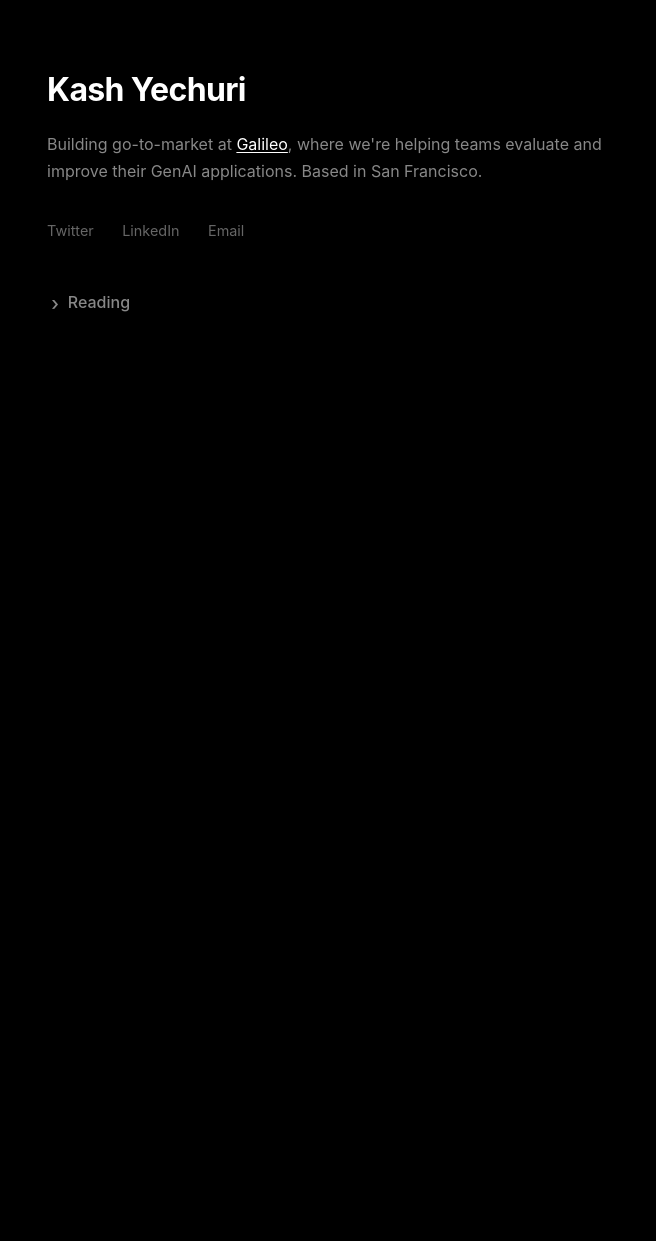
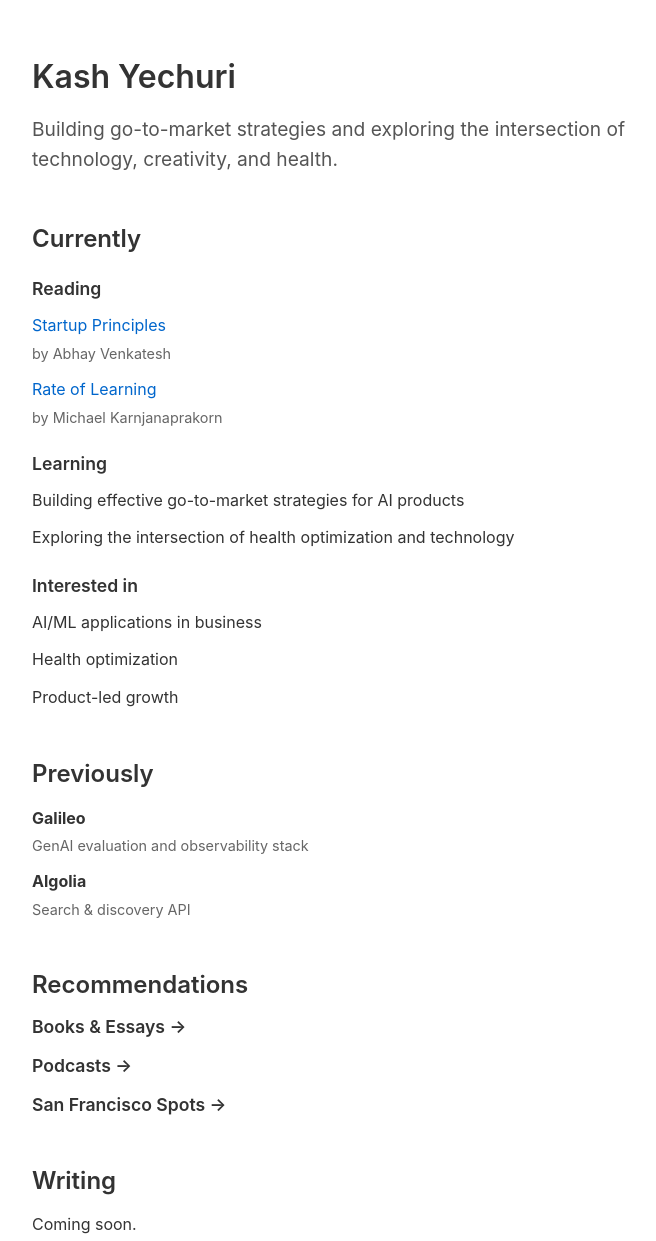
Before and after one commit to kashyechuri/kashyechuri.github.io, a website: page index.html in a window 1280 px wide. Shown: the top 1241 px of the page, without its empty margins (268-924 px from the left). Before the commit the page ends 800 px from the top, so only its background shows below. Drawn offline with Linux system fonts and the light colour scheme.

Commit message:
Implement new website layout with recommendations pages

```diff
--- a/index.html
+++ b/index.html
@@ -11,59 +11,72 @@
     <main>
         <header>
             <h1>Kash Yechuri</h1>
-            <p class="bio">Building go-to-market at <a href="https://galileo.ai" target="_blank">Galileo</a>, where we're helping teams evaluate and improve their GenAI applications. Based in San Francisco.</p>
-
-            <nav class="social-links">
-                <a href="https://twitter.com/kashyechuri" target="_blank">Twitter</a>
-                <a href="https://linkedin.com/in/kashyapyechuri" target="_blank">LinkedIn</a>
-                <a href="mailto:kashyap.y@email.com">Email</a>
-            </nav>
+            <p class="tagline">Building go-to-market strategies and exploring the intersection of technology, creativity, and health.</p>
         </header>
 
-        <section class="content-sections">
-            <div class="section-header">
-                <a href="#" class="section-toggle reading-toggle">
-                    <span class="arrow">›</span>
-                    Reading
-                </a>
-            </div>
+        <section class="currently">
+            <h2>Currently</h2>
 
-            <div class="section-content reading-list" style="display: none;">
+            <h3>Reading</h3>
             <ul>
                 <li>
                     <a href="https://docs.google.com/document/d/1QFR3scxuGSY848qA7JDYEHI2uVB7f5nzIj_jIH7ihZQ/edit?tab=t.0" target="_blank">Startup Principles</a>
                     <span class="author">by Abhay Venkatesh</span>
                 </li>
                 <li>
-                        <a href="https://justinmares.substack.com/p/the-great-american-poisoning" target="_blank">The Great American Poisoning</a>
-                        <span class="author">by Justin Mares</span>
-                    </li>
-                    <li>
-                        <a href="https://www.shaanpuri.com/essays/triangle-of-talent" target="_blank">Triangle of Talent</a>
-                        <span class="author">by Shaan Puri</span>
-                    </li>
-                    <li>
-                        <a href="https://www.shaanpuri.com/hof/mrbeast-memo" target="_blank">Leaked Memo</a>
-                        <span class="author">by Mr. Beast</span>
-                    </li>
-                    <li>
                     <a href="https://mikekarnj.com/posts/rate-of-learning" target="_blank">Rate of Learning</a>
                     <span class="author">by Michael Karnjanaprakorn</span>
                 </li>
             </ul>
-            </div>
+
+            <h3>Learning</h3>
+            <ul>
+                <li>Building effective go-to-market strategies for AI products</li>
+                <li>Exploring the intersection of health optimization and technology</li>
+            </ul>
+
+            <h3>Interested in</h3>
+            <ul>
+                <li>AI/ML applications in business</li>
+                <li>Health optimization</li>
+                <li>Product-led growth</li>
+            </ul>
         </section>
+
+        <section class="previously">
+            <h2>Previously</h2>
+            <ul>
+                <li>
+                    <strong>Galileo</strong>
+                    <span class="description">GenAI evaluation and observability stack</span>
+                </li>
+                <li>
+                    <strong>Algolia</strong>
+                    <span class="description">Search & discovery API</span>
+                </li>
+            </ul>
+        </section>
+
+        <section class="recommendations">
+            <h2>Recommendations</h2>
+
+            <h3><a href="/books.html">Books & Essays →</a></h3>
+            <h3><a href="/podcasts.html">Podcasts →</a></h3>
+            <h3><a href="/sf-spots.html">San Francisco Spots →</a></h3>
+        </section>
+
+        <section class="writing">
+            <h2>Writing</h2>
+            <p>Coming soon.</p>
+        </section>
+
+        <footer>
+            <nav class="social-links">
+                <a href="https://twitter.com/kashyechuri" target="_blank">Twitter</a>
+                <a href="https://linkedin.com/in/kashyapyechuri" target="_blank">LinkedIn</a>
+                <a href="mailto:kashyap.y@email.com">Email</a>
+            </nav>
+        </footer>
     </main>
-
-    <script>
-        document.querySelectorAll('.section-toggle').forEach(toggle => {
-            toggle.addEventListener('click', function(e) {
-                e.preventDefault();
-                const sectionContent = this.parentElement.nextElementSibling;
-                sectionContent.style.display = sectionContent.style.display === 'none' ? 'block' : 'none';
-                this.classList.toggle('active');
-            });
-        });
-    </script>
 </body>
 </html>
--- a/styles.css
+++ b/styles.css
@@ -1,173 +1,142 @@
-* {
-    margin: 0;
-    padding: 0;
-    box-sizing: border-box;
+/* Base styles */
+:root {
+    --text-color: #333;
+    --link-color: #0066cc;
+    --background-color: #ffffff;
+    --border-color: #eaeaea;
+    --spacing-unit: 1.5rem;
 }
 
 body {
     font-family: -apple-system, BlinkMacSystemFont, "Segoe UI", Roboto, Helvetica, Arial, sans-serif;
-    background-color: #000;
-    color: #fff;
     line-height: 1.6;
-    min-height: 100vh;
-    padding: 2rem;
+    color: var(--text-color);
+    background-color: var(--background-color);
+    margin: 0;
+    padding: 0;
 }
 
 main {
-    max-width: 650px;
-    width: 100%;
+    max-width: 680px;
     margin: 0 auto;
-    padding: 2rem 0;
+    padding: var(--spacing-unit);
 }
 
+/* Typography */
+h1, h2, h3 {
+    font-weight: 600;
+    line-height: 1.3;
+}
+
+h1 {
+    font-size: 2rem;
+    margin: 2rem 0 1rem;
+}
+
+h2 {
+    font-size: 1.5rem;
+    margin: 2.5rem 0 1rem;
+}
+
+h3 {
+    font-size: 1.1rem;
+    margin: 1.5rem 0 0.75rem;
+}
+
+p {
+    margin: 0 0 var(--spacing-unit);
+}
+
+/* Links */
+a {
+    color: var(--link-color);
+    text-decoration: none;
+}
+
+a:hover {
+    text-decoration: underline;
+}
+
+/* Header */
 header {
     margin-bottom: 3rem;
 }
 
-h1 {
-    font-size: 2rem;
-    font-weight: 700;
-    margin-bottom: 1rem;
-    letter-spacing: -0.02em;
+.tagline {
+    font-size: 1.2rem;
+    color: #555;
+    margin: 1rem 0 2rem;
 }
 
-h2 {
-    font-size: 1.5rem;
-    margin-bottom: 1rem;
-    margin-top: 2rem;
+/* Sections */
+section {
+    margin-bottom: 3rem;
 }
 
-.bio {
-    font-size: 1rem;
-    color: #888;
-    max-width: 580px;
-    line-height: 1.7;
-    margin-bottom: 1.5rem;
+/* Lists */
+ul {
+    list-style: none;
+    padding: 0;
+    margin: 0 0 var(--spacing-unit);
 }
 
-.bio a {
-    color: #fff;
-    text-decoration: underline;
-    text-decoration-thickness: 1px;
-    text-underline-offset: 2px;
-    transition: opacity 0.2s ease;
+li {
+    margin-bottom: 0.75rem;
 }
 
-.bio a:hover {
-    opacity: 0.8;
+.author, .description {
+    display: block;
+    font-size: 0.9rem;
+    color: #666;
+    margin-top: 0.2rem;
+}
+
+/* Previously section */
+.previously li strong {
+    display: block;
+}
+
+/* Recommendations */
+.recommendations h3 {
+    margin: 1rem 0;
+}
+
+.recommendations a {
+    color: var(--text-color);
+}
+
+/* Footer */
+footer {
+    margin-top: 4rem;
+    padding-top: 2rem;
+    border-top: 1px solid var(--border-color);
 }
 
 .social-links {
-    margin-top: 2rem;
+    display: flex;
+    gap: 1.5rem;
 }
 
 .social-links a {
-    color: #666;
-    text-decoration: none;
-    font-size: 0.9rem;
-    transition: color 0.2s ease;
-    margin-right: 1.5rem;
+    color: var(--text-color);
 }
 
-.social-links a:hover {
-    color: #888;
+/* Back link on recommendation pages */
+.back-link {
+    margin: 1rem 0 2rem;
 }
 
-.content-sections {
-    display: flex;
-    flex-direction: column;
-}
-
-.section-header {
-    margin-bottom: 0.5rem;
-}
-
-.section-toggle {
-    color: #888;
-    text-decoration: none;
-    font-size: 1rem;
-    transition: all 0.2s ease;
-    font-weight: 500;
-    display: inline-flex;
-    align-items: center;
-    gap: 0.3rem;
-    height: 1.5rem;
-}
-
-.section-toggle .arrow {
-    display: inline-flex;
-    align-items: center;
-    justify-content: center;
-    transform: rotate(0deg);
-    transition: transform 0.2s ease;
-    font-size: 1.2rem;
-    width: 1rem;
-    height: 1rem;
-}
-
-.section-toggle.active {
-    color: #fff;
-}
-
-.section-toggle.active .arrow {
-    transform: rotate(90deg);
-}
-
-.section-toggle:hover {
-    color: #fff;
-}
-
-.section-content {
-    padding-left: 1.7rem;
-    margin-top: 0.5rem;
-    margin-bottom: 1.5rem;
-}
-
-.reading-list ul {
-    list-style: none;
-}
-
-.reading-list li {
-    margin-bottom: 1rem;
-    line-height: 1.5;
-}
-
-.reading-list li:last-child {
-    margin-bottom: 0;
-}
-
-.reading-list a {
-    color: #888;
-    text-decoration: none;
-    transition: color 0.2s ease;
-    display: inline-block;
-    margin-bottom: 0.2rem;
-}
-
-.reading-list a:hover {
-    color: #fff;
-}
-
-.author {
-    display: block;
-    color: #666;
-    font-size: 0.9rem;
-}
-
-@media (max-width: 700px) {
-    body {
-        padding: 1rem;
+/* Responsive adjustments */
+@media (max-width: 600px) {
+    :root {
+        --spacing-unit: 1rem;
     }
 
-    main {
-        padding: 1rem 0;
+    h1 {
+        font-size: 1.75rem;
     }
 
-    .bio {
-        font-size: 0.95rem;
-    }
-
-    header {
-        margin-bottom: 2.5rem;
+    .tagline {
+        font-size: 1.1rem;
     }
 }
```
Also changed, not shown: books.html (added, +45 -0 lines), podcasts.html (added, +27 -0 lines), sf-spots.html (added, +27 -0 lines). Lines whose indentation alone changed are shown as unchanged.
